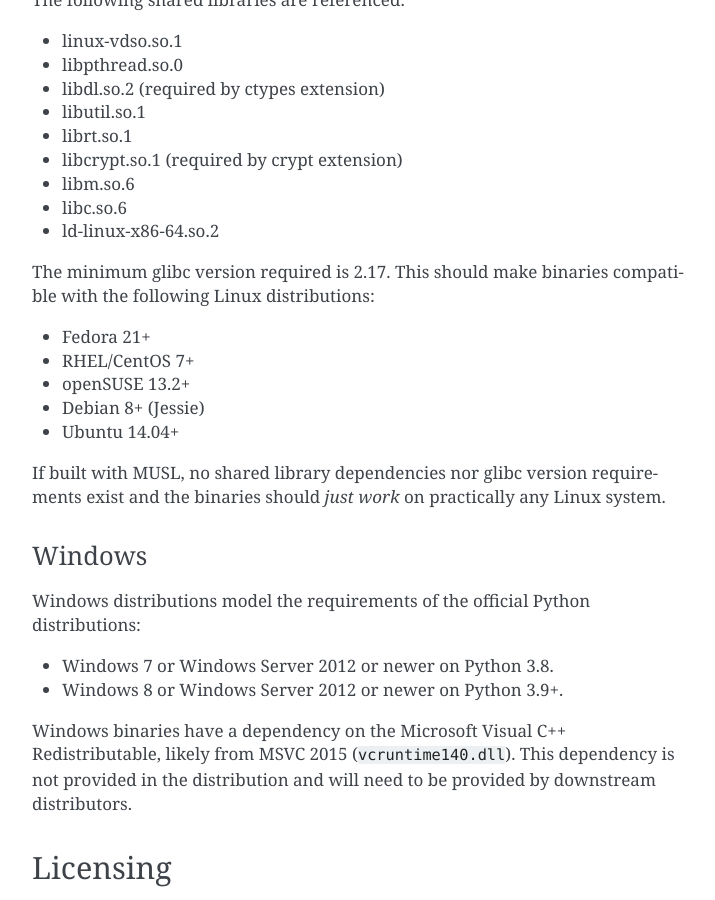
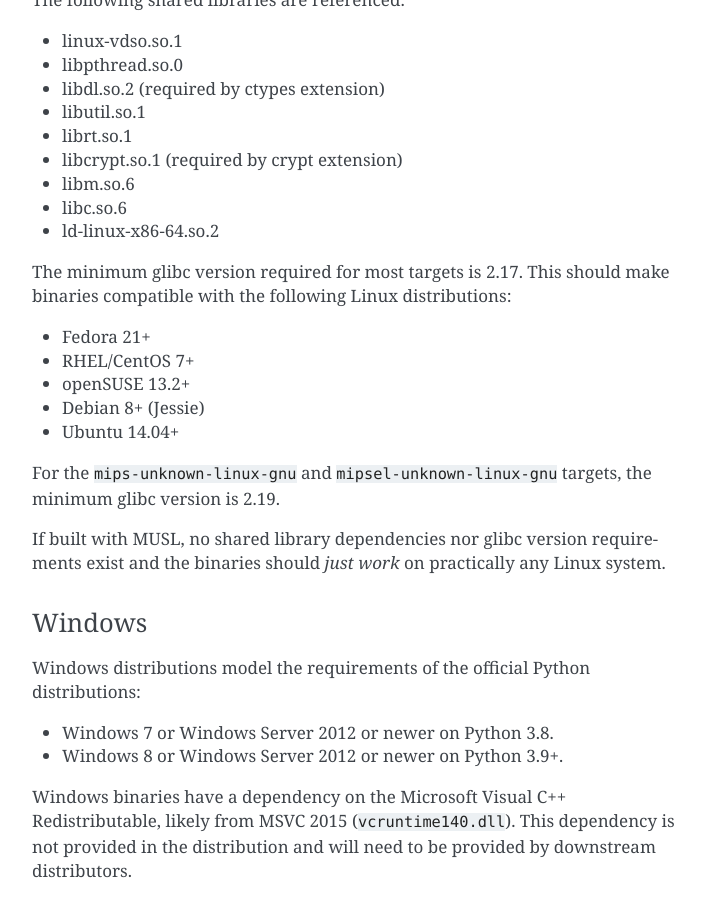
Before and after one commit to indygreg/python-build-standalone, a Sphinx documentation site: the page built from docs/running.rst, in a window 1280 px wide and 900 px high, scrolled down 1918 px. Shown: the whole window, without its empty margins (388-1103 px from the left). Built offline with Sphinx 7.4.7, drawn with Linux system fonts in a browser that asks for light colours.

Commit message:
rust: update glibc minimum version to 2.19 for MIPS
When commit c994ee5e336f6191cb0653c76079b0ea05b7a0e8 switched us to
using the `object` crate for parsing ELF binaries, it brought proper
support for parsing ELF binaries on additional targets. Previously,
the code powering it wasn't capable of working on some target types
(specifically big-endian targets I believe). As a result, its glibc
symbol version scanning code didn't work.

When we switched how we parse ELF, glibc symbol version detection
started working and the MIPS targets started failing validation
because we were now able to detect that they depended on glibc 2.19
symbols.

This commit changes the minimum glibc version for MIPS targets from
2.17 to 2.19. It reflects the reality of how things have been for
ages. We just didn't realize it.

```diff
--- a/docs/running.rst
+++ b/docs/running.rst
@@ -104,14 +104,17 @@
 * libc.so.6
 * ld-linux-x86-64.so.2
 
-The minimum glibc version required is 2.17. This should make binaries
-compatible with the following Linux distributions:
+The minimum glibc version required for most targets is 2.17. This should make
+binaries compatible with the following Linux distributions:
 
 * Fedora 21+
 * RHEL/CentOS 7+
 * openSUSE 13.2+
 * Debian 8+ (Jessie)
 * Ubuntu 14.04+
+
+For the ``mips-unknown-linux-gnu`` and ``mipsel-unknown-linux-gnu`` targets,
+the minimum glibc version is 2.19.
 
 If built with MUSL, no shared library dependencies nor glibc version
 requirements exist and the binaries should *just work* on practically any
```
Also changed, not shown: 1 other file.
